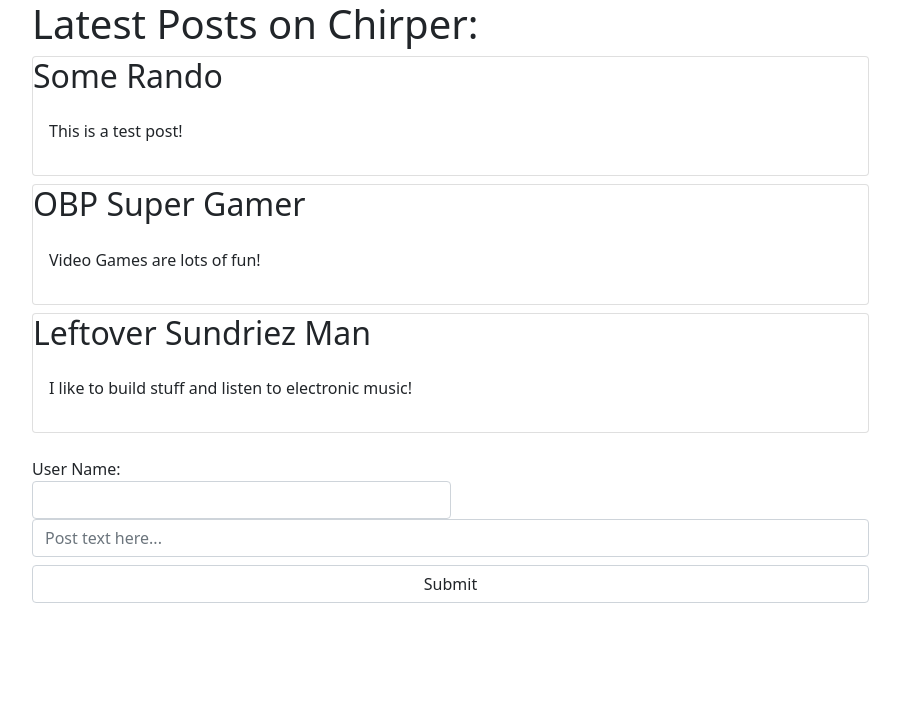
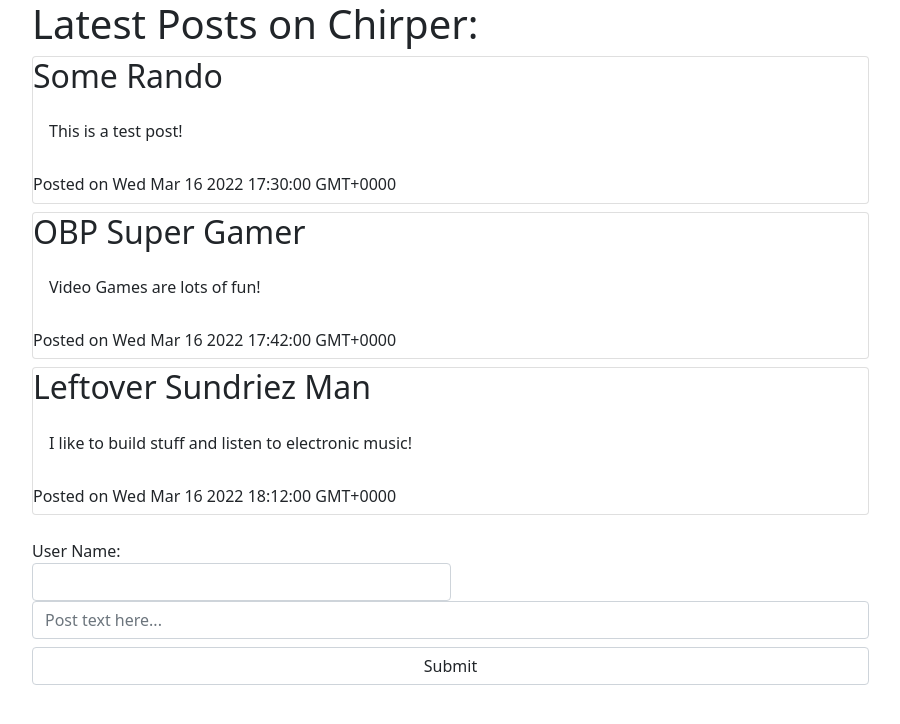
Before and after one commit to OBPSG/React-Lab-Chirper-Front-End, a React (Create React App) app: page / in a window 1280 px wide. Shown: the top 724 px of the page, without its empty margins (50-950 px from the left). Built offline with nearby package versions, Linux system fonts and the light colour scheme.

Commit message:
Added Moment Node library to display time stamps for each post

```diff
--- a/package.json
+++ b/package.json
@@ -6,8 +6,10 @@
     "@testing-library/jest-dom": "^5.16.2",
     "@testing-library/react": "^12.1.4",
     "@testing-library/user-event": "^13.5.0",
+    "moment": "^2.29.1",
     "react": "^17.0.2",
     "react-dom": "^17.0.2",
+    "react-moment": "^1.1.1",
     "react-scripts": "5.0.0",
     "web-vitals": "^2.1.4"
   },
--- a/src/app.jsx
+++ b/src/app.jsx
@@ -1,19 +1,23 @@
 import React from 'react';
+import Moment from 'react-moment';
 import Post from './components/post';
 
 function App() {
     const initialPostArr = [
         {
             userName: "Some Rando",
-            body: "This is a test post!"
+            body: "This is a test post!",
+            time: "2022-03-16T17:30"
         },
         {
             userName: "OBP Super Gamer",
-            body: "Video Games are lots of fun!"
+            body: "Video Games are lots of fun!",
+            time: "2022-03-16T17:42"
         },
         {
             userName: "Leftover Sundriez Man",
-            body: "I like to build stuff and listen to electronic music!"
+            body: "I like to build stuff and listen to electronic music!",
+            time: "2022-03-16T18:12"
         }
     ];
 
@@ -27,7 +31,8 @@ function App() {
         console.log("Post button clicked!");
         const newPostList = [{
             userName: userName,
-            body: postText
+            body: postText,
+
         }].concat(postList);
         setPostList(newPostList);
         setUserName("");
@@ -38,7 +43,7 @@ function App() {
         <div className="container">
             <h1>Latest Posts on Chirper:</h1>
             {postList.map((post) => {postKey += 1;
-                return <Post key={postKey} userName={post.userName} body={post.body}></Post>})}
+                return <Post key={postKey} userName={post.userName} body={post.body} time={post.time}></Post>})}
             <form className="form-group col-9 mt-4" onSubmit={handleSubmit}>
                 <label htmlFor="userName">User Name:</label>
                 <input value={userName} onChange={(event) => setUserName(event.target.value)} type="text" className="form-control w-50" id="userName" name="userName"></input>
--- a/src/components/post.jsx
+++ b/src/components/post.jsx
@@ -1,10 +1,12 @@
 import React from 'react';
+import Moment from 'react-moment';
 
 function Post(props) {
     return(
         <div className="card col-9 mt-2">
             <h2 className="card-title">{props.userName}</h2>
             <p className="card-body">{props.body}</p>
+            <h6>Posted on <Moment>{props.time}</Moment></h6>
         </div>
     );
 }
```
Also changed, not shown: 1 other file (tests, documents, lock files or other folders).
